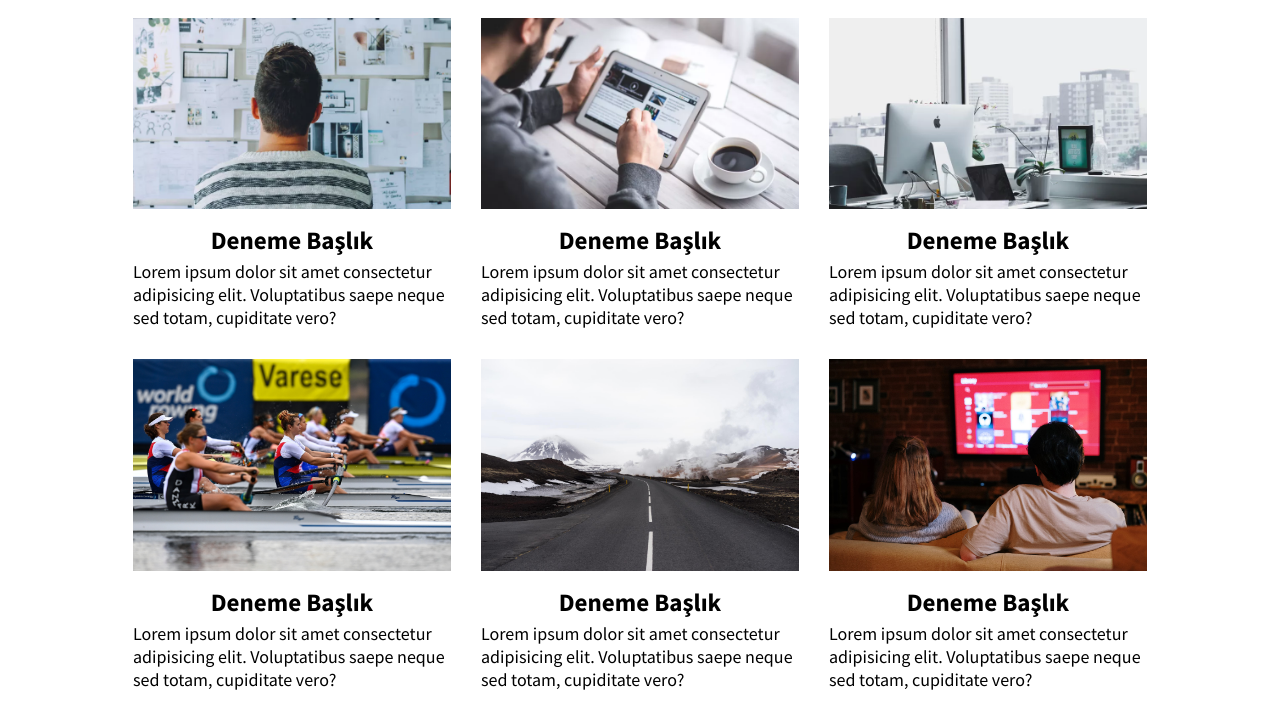
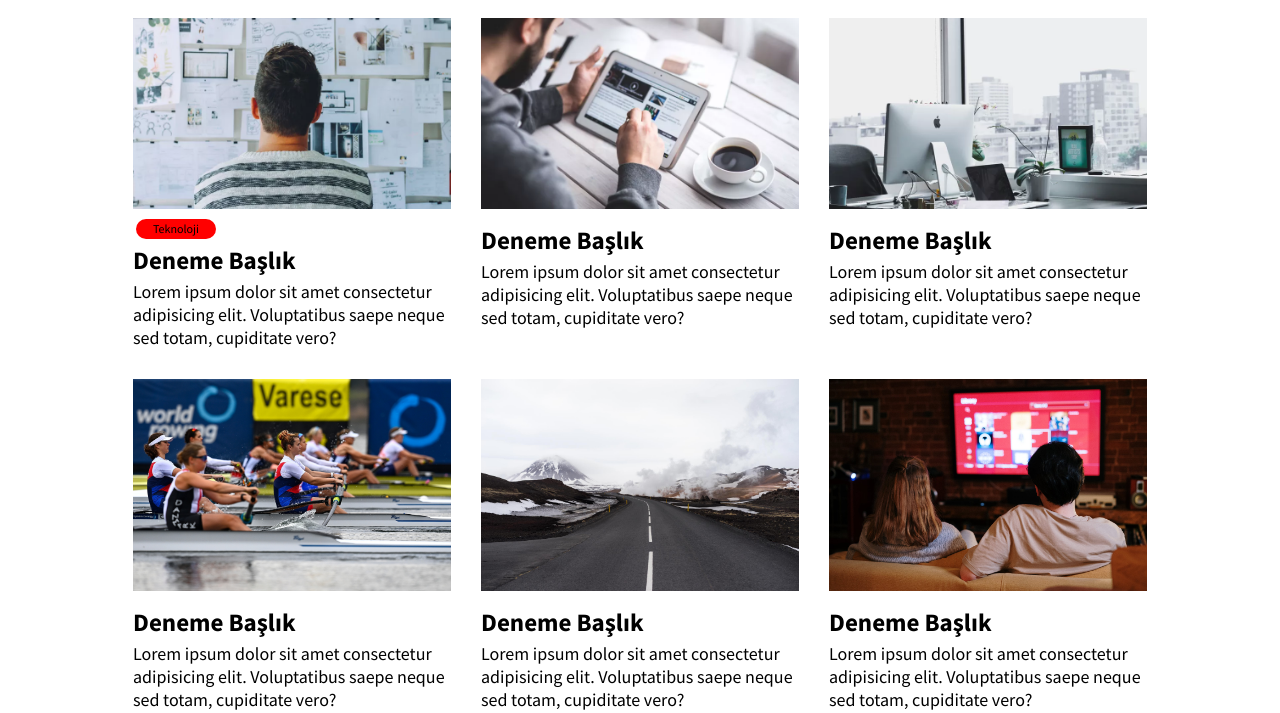
Before and after one commit to hamzairmaktr/blogproject2, a plain HTML site: page index.html in a window 1280 px wide. Shown: the part 87-800 px from the top of the page. Drawn offline with Linux system fonts and the light colour scheme.

Commit message:
locale update

```diff
--- a/css/style.css
+++ b/css/style.css
@@ -98,7 +98,7 @@
 
 .main-container div h2{
     font-size: 2.5rem;
-    text-align: center;
+    text-align: left;
     padding-bottom: .4rem;
 }
 
@@ -106,7 +106,20 @@
 .main-container-blog img{
     width: 100%;
 }
-
+.main-container .blog-category{
+    display: flex;
+    justify-content: center;
+    align-items: center;
+    width: 80px;
+    height: 20px;
+    border-radius: 50px;
+    background-color: red;
+    color: black;
+    margin-left: .8rem;
+}
+.main-container .blog-category p{
+    font-size: 1.2rem;
+}
 #footer{
     background-color: var(--primary-color);
     width: 100%;
--- a/index.html
+++ b/index.html
@@ -24,13 +24,14 @@
             </div>
         </header>
 
-
-
         <main id="main">
             <div class="main-container">
                 <div class="blog-card">
                     <a href="blog-detail.html">
                         <img src="./img/img-1.jpeg" alt="">
+                        <div class="blog-category">
+                            <p>Teknoloji</p>
+                        </div>
                         <div class="blog-container">
                             <H2>Deneme Başlık</H2>
                             <p>Lorem ipsum dolor sit amet consectetur adipisicing elit. Voluptatibus saepe neque sed totam, cupiditate vero?</p>
```
